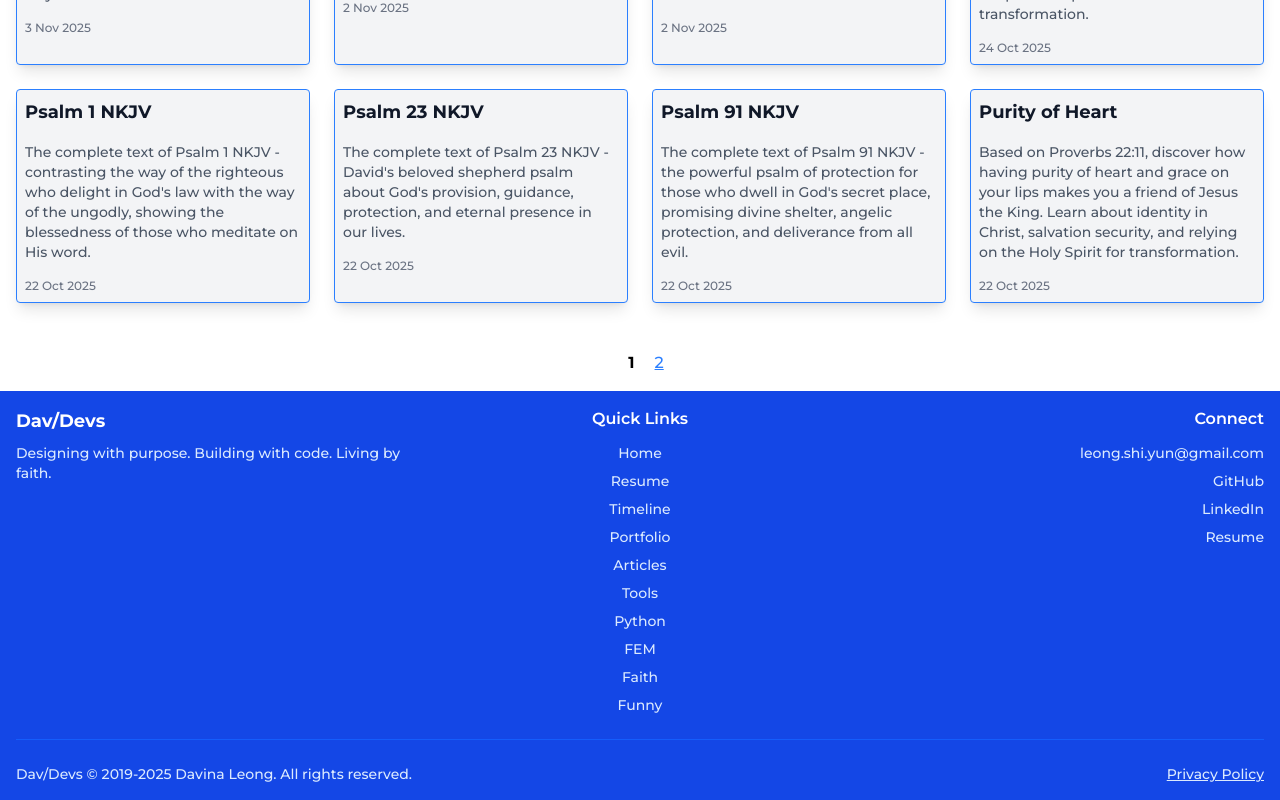
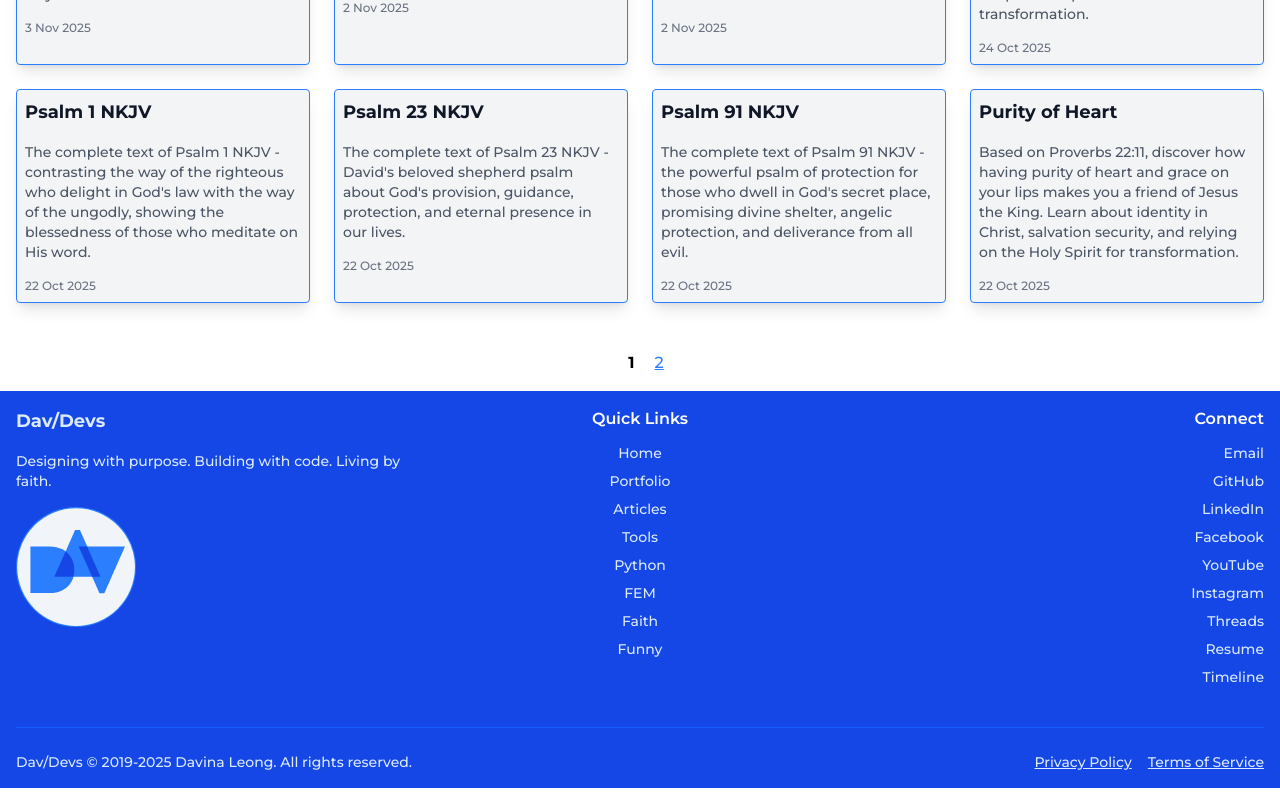
Before and after one commit to davinaleong/proj-davdevs-2025, a Next.js app: page /faith in a window 1280 px wide. Shown: the part 1729-2529 px from the top of the page. Built offline with nearby package versions, Linux system fonts and the light colour scheme.

Commit message:
Enhanced the primary footer.

```diff
--- a/app/components/Anchor.tsx
+++ b/app/components/Anchor.tsx
@@ -6,7 +6,7 @@ interface AnchorProps {
   href: string;
   external?: boolean;
   className?: string;
-  variant?: 'white' | 'black' | 'blue-500' | 'blue-300';
+  variant?: 'white' | 'black' | 'blue-500' | 'blue-300' | 'footer' | 'footer-legal';
   onClick?: (e: React.MouseEvent<HTMLAnchorElement>) => void;
 }
 
@@ -28,6 +28,10 @@ export default function Anchor({
         return "underline text-blue-500 hover:opacity-60";
       case 'blue-300':
         return "underline text-blue-300 hover:opacity-60";
+      case 'footer':
+        return "text-blue-100 hover:text-white transition-colors";
+      case 'footer-legal':
+        return "text-blue-100 hover:text-white underline transition-colors";
       default:
         return "underline text-blue-500 hover:opacity-60";
     }
--- a/app/components/PrimaryFooter.tsx
+++ b/app/components/PrimaryFooter.tsx
@@ -1,5 +1,7 @@
-import Link from "next/link";
-import { getFooterNavigationLinks, getSocialLinks, getLegalLinks, getLinkProps, type LinkItem } from "../utils/site-config";
+import Anchor from "./Anchor";
+import ImageDisplay from "./ImageDisplay";
+import Logo from "./../assets/images/logos/logo.svg"
+import { getFooterNavigationLinks, getSocialLinks, getLegalLinks, type LinkItem } from "../utils/site-config";
 
 interface PrimaryFooterProps {
     className?: string;
@@ -16,32 +18,29 @@ export default function PrimaryFooter({
     const legalLinks = getLegalLinks();
 
     const renderLink = (link: LinkItem) => {
-        const linkProps = getLinkProps(link);
-
         return (
-            <Link
+            <Anchor
                 key={link.href}
                 href={link.href}
-                className="block text-blue-100 hover:text-white transition-colors text-sm"
-                {...linkProps}
+                external={link.external}
+                variant="footer"
+                className="block text-sm"
             >
                 {link.label}
-            </Link>
+            </Anchor>
         );
     };
 
     const renderLegalLink = (link: LinkItem) => {
-        const linkProps = getLinkProps(link);
-
         return (
-            <Link
+            <Anchor
                 key={link.href}
                 href={link.href}
-                className="text-blue-100 hover:text-white underline transition-colors"
-                {...linkProps}
+                external={link.external}
+                variant="footer-legal"
             >
                 {link.label}
-            </Link>
+            </Anchor>
         );
     };
 
@@ -49,12 +48,13 @@ export default function PrimaryFooter({
         <footer className={`bg-blue-700 text-white p-4 ${className} print:hidden`}>
             <div className="grid grid-cols-1 md:grid-cols-3 gap-8 mb-6">
                 {/* Brand Section */}
-                <div className="text-center md:text-left">
+                <Anchor href="/" variant="footer" className="text-center md:text-left flow">
                     <h3 className="text-lg font-bold mb-2">Dav/Devs</h3>
                     <p className="text-blue-100 text-sm">
                         Designing with purpose. Building with code. Living by faith.
                     </p>
-                </div>
+                    <ImageDisplay src={Logo} alt="Dav/Devs Logo" aspectRatio="square" className="max-w-30" />
+                </Anchor>
 
                 {/* Quick Links */}
                 <div className="text-center">
--- a/app/data/site-config.json
+++ b/app/data/site-config.json
@@ -11,16 +11,6 @@
     {
       "label": "Home",
       "href": "/",
-      "external": false
-    },
-    {
-      "label": "Resume",
-      "href": "/pages/resume",
-      "external": false
-    },
-    {
-      "label": "Timeline",
-      "href": "/pages/timeline",
       "external": false
     },
     {
@@ -61,7 +51,7 @@
   ],
   "socialLinks": [
     {
-      "label": "leong.shi.yun@gmail.com",
+      "label": "Email",
       "href": "mailto:leong.shi.yun@gmail.com",
       "external": true
     },
@@ -72,12 +62,37 @@
     },
     {
       "label": "LinkedIn",
-      "href": "https://www.linkedin.com/in/davina-leong-s-y/",
+      "href": "https://www.linkedin.com/in/davina-leong/",
+      "external": true
+    },
+    {
+      "label": "Facebook",
+      "href": "https://www.facebook.com/DavinaLSY",
+      "external": true
+    },
+    {
+      "label": "YouTube",
+      "href": "https://www.youtube.com/@DavDevsMedia",
+      "external": true
+    },
+    {
+      "label": "Instagram",
+      "href": "https://www.instagram.com/davinaleong/",
+      "external": true
+    },
+    {
+      "label": "Threads",
+      "href": "https://www.threads.com/@davinaleong?hl=en",
       "external": true
     },
     {
       "label": "Resume",
       "href": "/pages/resume",
+      "external": false
+    },
+    {
+      "label": "Timeline",
+      "href": "/pages/timeline",
       "external": false
     }
   ],
@@ -85,6 +100,11 @@
     {
       "label": "Privacy Policy",
       "href": "/pages/privacy",
+      "external": false
+    },
+    {
+      "label": "Terms of Service",
+      "href": "/pages/terms",
       "external": false
     }
   ],
```
